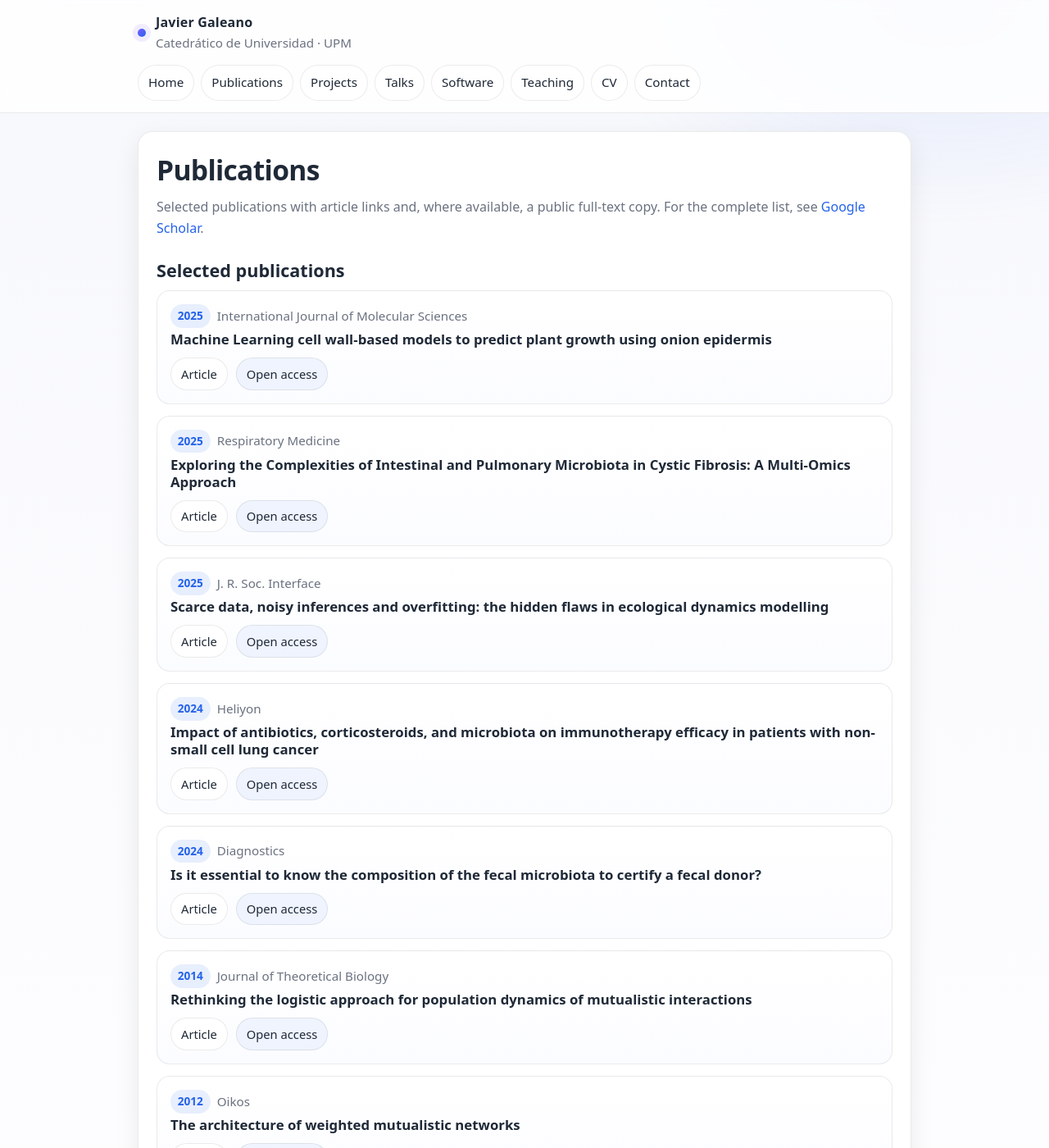
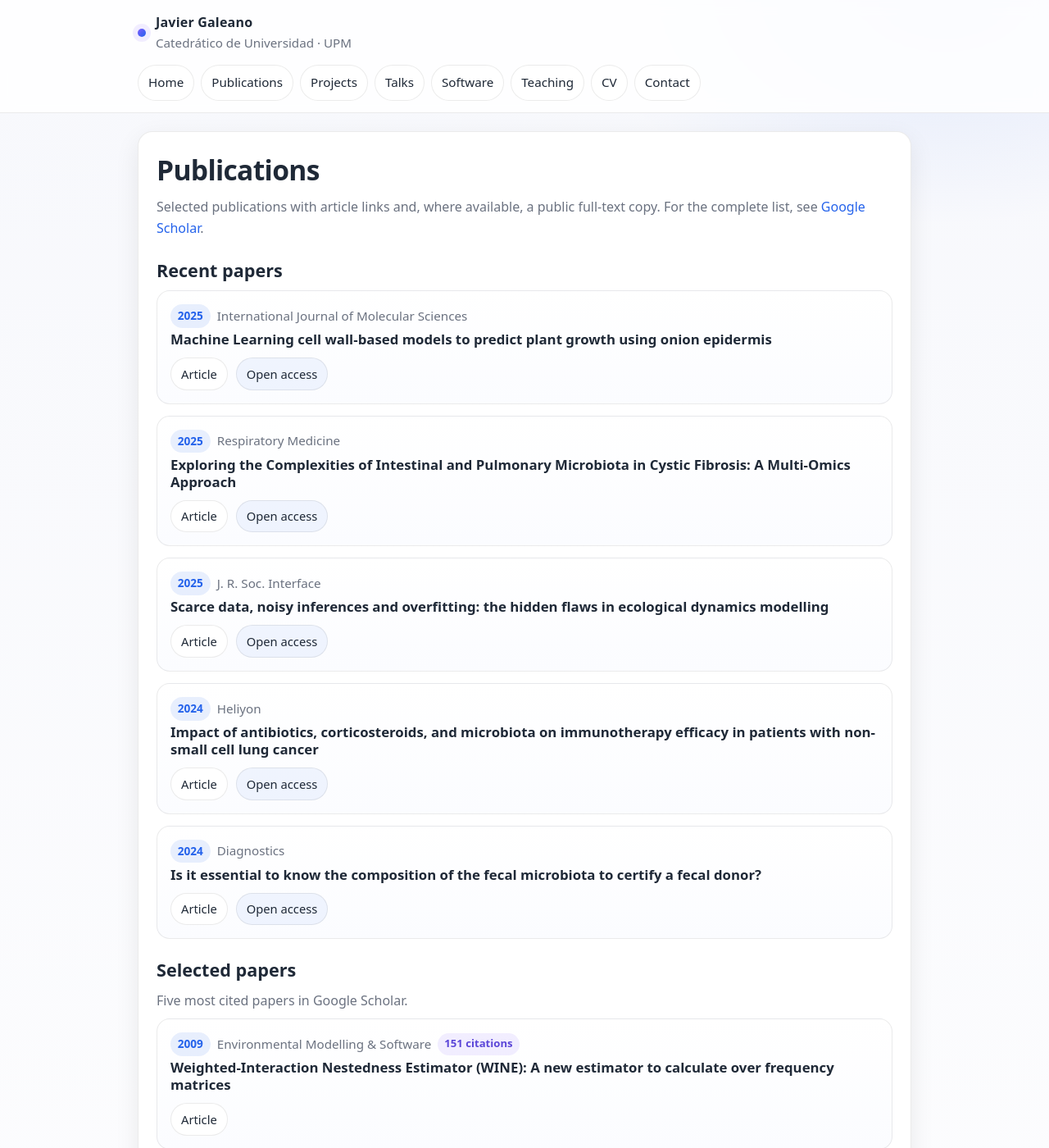
Before and after one commit to galeanojav/galeanojav.github.io, a Jekyll site: the page built from publications.html, in a window 1280 px wide and 1400 px high. Shown: the whole window at 82% size. Built offline with Jekyll 4.4.1, drawn with Linux system fonts in a browser that asks for light colours; some of the changed text lies outside the part shown.

Commit message:
Add files via upload

```diff
--- a/assets/style.css
+++ b/assets/style.css
@@ -216,6 +216,16 @@ details.pub-year[open] summary{
   color: var(--muted);
   font-size: 0.95rem;
 }
+.pub-citations{
+  display: inline-flex;
+  align-items: center;
+  padding: 0.18rem 0.5rem;
+  border-radius: 999px;
+  background: rgba(124,92,255,0.10);
+  color: #5b46d8;
+  font-size: 0.82rem;
+  font-weight: 600;
+}
 .pub-actions{
   display: flex;
   flex-wrap: wrap;
--- a/publications.html
+++ b/publications.html
@@ -12,13 +12,14 @@ For the complete list, see
 </p>
 
 {% assign pubs = site.data.publications | sort: "year" | reverse %}
-{% assign selected = pubs | where: "type", "journal" %}
+{% assign recent = pubs | where: "featured_recent", true %}
+{% assign selected = pubs | where: "featured_selected", true | sort: "citations" | reverse %}
 {% assign books = pubs | where: "type", "book" %}
 
 <section class="pub-section">
-  <h2>Selected publications</h2>
+  <h2>Recent papers</h2>
   <ul class="pub-cards">
-    {% for p in selected %}
+    {% for p in recent %}
       <li class="pub-card">
         <div class="pub-meta">
           <span class="pub-year-chip">{{ p.year }}</span>
@@ -44,9 +45,42 @@ For the complete list, see
   </ul>
 </section>
 
+<section class="pub-section">
+  <h2>Selected papers</h2>
+  <p class="muted">Five most cited papers in Google Scholar.</p>
+  <ul class="pub-cards">
+    {% for p in selected %}
+      <li class="pub-card">
+        <div class="pub-meta">
+          <span class="pub-year-chip">{{ p.year }}</span>
+          <span class="pub-venue">{{ p.venue }}</span>
+          {% if p.citations %}
+            <span class="pub-citations">{{ p.citations }} citations</span>
+          {% endif %}
+        </div>
+        <h3>{{ p.title }}</h3>
+        {% if p.authors and p.authors != "" %}
+          <p class="muted">{{ p.authors }}</p>
+        {% endif %}
+        {% if p.note and p.note != "" %}
+          <p class="muted">{{ p.note }}</p>
+        {% endif %}
+        <div class="pub-actions">
+          {% if p.link and p.link != "" %}
+            <a class="pub-link" href="{{ p.link }}">Article</a>
+          {% endif %}
+          {% if p.full_text and p.full_text != "" %}
+            <a class="pub-link pub-link-secondary" href="{{ p.full_text }}">Open access</a>
+          {% endif %}
+        </div>
+      </li>
+    {% endfor %}
+  </ul>
+</section>
+
 {% if books and books.size > 0 %}
   <section class="pub-section">
-    <h2>Books & educational material</h2>
+    <h2>Books & multimedia</h2>
     <ul class="pub-list">
       {% for p in books %}
         <li>
@@ -61,3 +95,7 @@ For the complete list, see
 {% endif %}
 
 <hr/>
+
+<p class="muted">
+Edit the list in <code>_data/publications.yml</code>. Use <code>featured_recent</code> and <code>featured_selected</code> to control each section, <code>link</code> for the official article page, and <code>full_text</code> for a public repository or open-access copy.
+</p>
```
Also changed, not shown: _data/publications.yml (+39 -0 lines).
